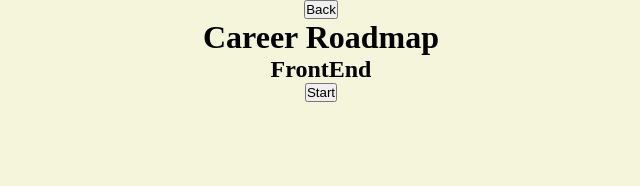
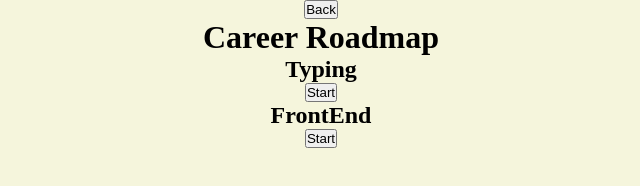
Before and after one commit to Demarcus3456/Planner-Sage, a plain HTML site: page career/index.html in a window 1280 px wide. Shown: the whole page, without its empty margins (319-959 px from the left). Drawn offline with Linux system fonts and the light colour scheme.

Commit message:
career
typing section

```diff
--- a/career/index.html
+++ b/career/index.html
@@ -11,6 +11,10 @@
 <body>
     <a href="/index.html"><button>Back</button></a>
     <h1>Career Roadmap</h1>
+    <div>
+        <h2>Typing</h2>
+        <a href="https://www.edclub.com/sportal/"><button>Start</button></a>
+    </div>
     <div>
         <h2>FrontEnd</h2>
         <a href="https://roadmap.sh/frontend"><button>Start</button></a>
```
